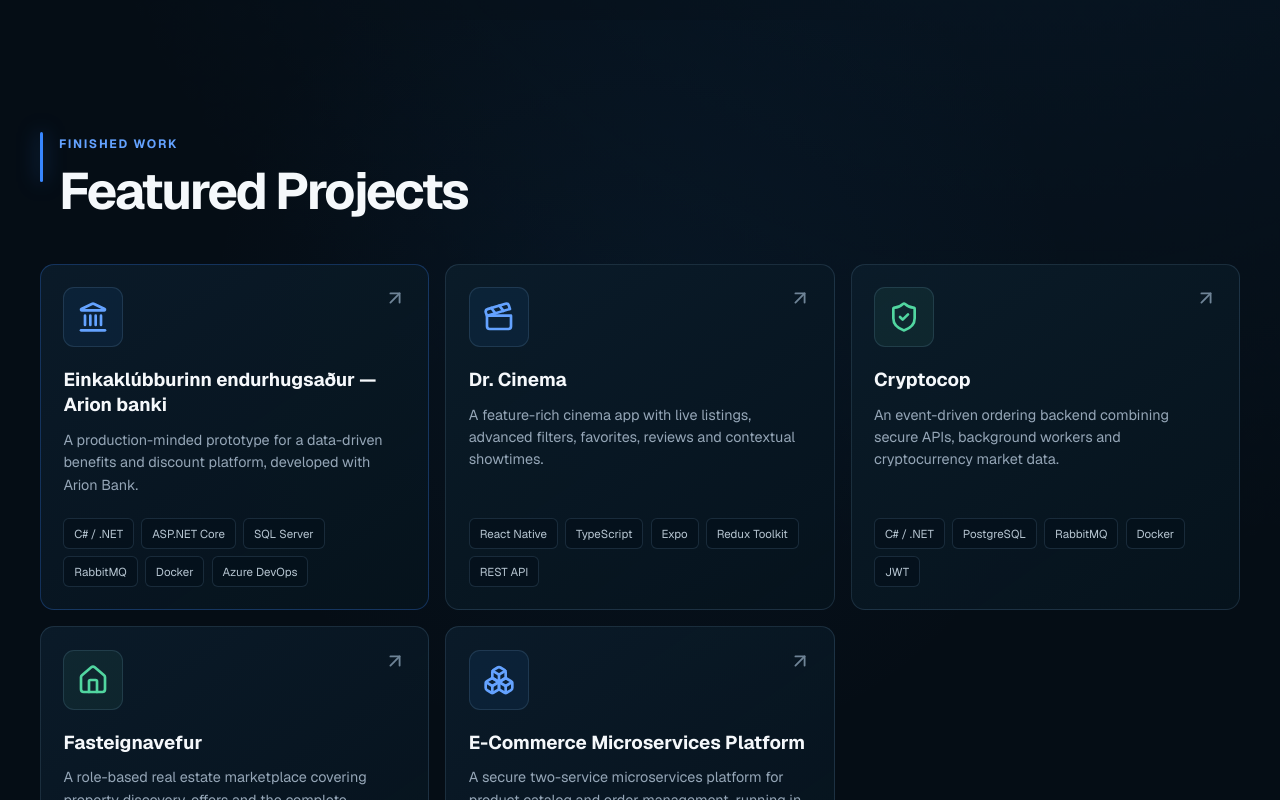
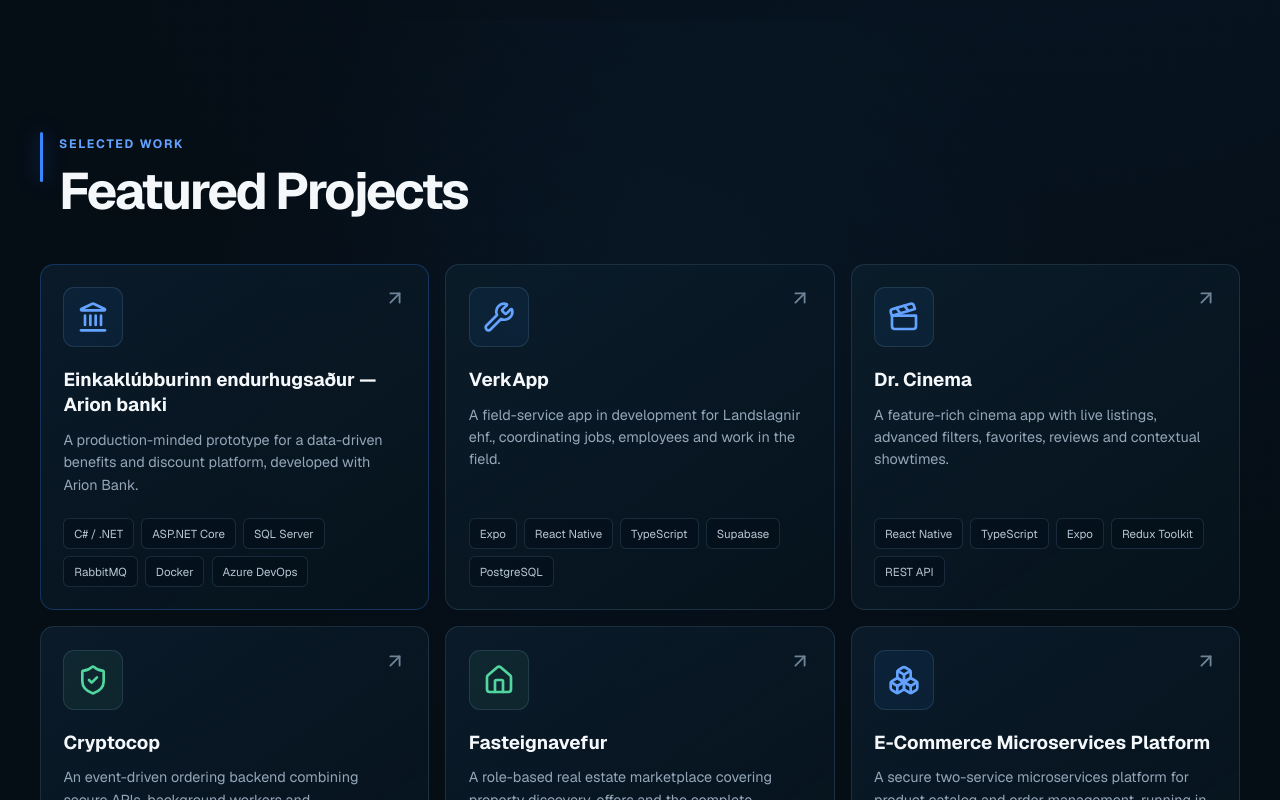
Before and after one commit to Benjarag/benjarag-dev, a Next.js app: page /en in a window 1280 px wide. Shown: the part 780-1580 px from the top of the page. Built offline with nearby package versions, Linux system fonts and the light colour scheme.

Commit message:
Add VerkApp portfolio project

```diff
--- a/components/ui/ProjectCard/ProjectCard.tsx
+++ b/components/ui/ProjectCard/ProjectCard.tsx
@@ -5,6 +5,7 @@
   House,
   Landmark,
   ShieldCheck,
+  Wrench,
 } from "lucide-react";
 import Link from "next/link";
 
@@ -21,6 +22,7 @@
 
 const icons = {
   landmark: Landmark,
+  wrench: Wrench,
   cinema: Clapperboard,
   shield: ShieldCheck,
   house: House,
@@ -29,6 +31,7 @@
 
 const iconStyles = {
   landmark: "",
+  wrench: "",
   cinema: "",
   shield: styles.iconGreen,
   house: styles.iconGreen,
--- a/data/projects.ts
+++ b/data/projects.ts
@@ -25,6 +25,18 @@
     ],
     icon: "landmark",
     featured: true,
+  },
+  {
+    slug: "verkapp",
+    year: 2026,
+    technologies: [
+      "Expo",
+      "React Native",
+      "TypeScript",
+      "Supabase",
+      "PostgreSQL",
+    ],
+    icon: "wrench",
   },
   {
     slug: "dr-cinema",
--- a/i18n/en.ts
+++ b/i18n/en.ts
@@ -45,7 +45,7 @@
     },
   },
   projects: {
-    eyebrow: "Finished work",
+    eyebrow: "Selected work",
     title: "Featured Projects",
     viewProject: "View project details",
     back: "Back to projects",
@@ -69,6 +69,17 @@
           "The backend used ASP.NET Core REST APIs, Entity Framework Core and SQL Server with a clear separation between endpoints, business logic and data access. RabbitMQ and NServiceBus handled transaction events asynchronously, including duplicate protection, retries, error queues and outbound events for future refund and notification services. The prototype processed more than 100 transactions per minute in testing.",
           "The team used Docker Compose, Azure DevOps Pipelines and Octopus Deploy to coordinate development, testing and deployment. I took primary responsibility for project reporting and internal communication, maintained oversight of its scope and status, and compiled work and progress data for the team. I also focused on keeping collaboration efficient and information flow clear while working from Brisbane across a significant time-zone difference.",
           "Project report: https://hdl.handle.net/1946/53852",
+        ],
+      },
+      verkapp: {
+        title: "VerkApp",
+        category: "Mobile application · In development",
+        summary:
+          "A field-service app in development for Landslagnir ehf., coordinating jobs, employees and work in the field.",
+        details: [
+          "I am currently developing VerkApp for Landslagnir ehf., an Icelandic plumbing company with around 30 employees. The app is intended to give managers one place to create location-based jobs, assign them directly or offer them to available employees.",
+          "Planned employee workflows include accepting jobs, viewing job details, navigating to the site, updating work status, adding photos and notes, and marking work complete. The management view is being designed to provide an overview of jobs, employees, availability and ongoing work.",
+          "The architecture uses Expo, React Native, TypeScript, Supabase and PostgreSQL and is being designed for reuse by other field-service businesses, including electrical, HVAC, carpentry and maintenance companies.",
         ],
       },
       "dr-cinema": {
--- a/i18n/is.ts
+++ b/i18n/is.ts
@@ -45,7 +45,7 @@
     },
   },
   projects: {
-    eyebrow: "Lokin verkefni",
+    eyebrow: "Verkasafn",
     title: "Valin verkefni",
     viewProject: "Skoða verkefni nánar",
     back: "Til baka í verkefni",
@@ -69,6 +69,17 @@
           "Bakendinn var byggður með ASP.NET Core REST API, Entity Framework Core og SQL Server og skýrum aðskilnaði endapunkta, viðskiptareglna og gagnalags. RabbitMQ og NServiceBus sáu um ósamstillta færsluvinnslu með vörn gegn tvívinnslu, endurtilraunum, villuröðum og niðurstöðuskeytum fyrir framtíðar endurgreiðslu- og tilkynningaþjónustur. Frumgerðin vann úr yfir 100 færslum á mínútu í prófunum.",
           "Teymið nýtti Docker Compose, Azure DevOps Pipelines og Octopus Deploy til að samræma þróun, prófanir og dreifingu. Ég bar meginábyrgð á skýrslugerð og upplýsingamiðlun innan verkefnisins, hélt utan um umfang og stöðu þess og tók saman vinnu- og framvindugögn fyrir teymið. Ég lagði jafnframt áherslu á að halda samstarfinu skilvirku og upplýsingaflæði skýru þrátt fyrir að vinna frá Brisbane og takast á við verulegan tímamun.",
           "Lokaskýrsla verkefnisins: https://hdl.handle.net/1946/53852",
+        ],
+      },
+      verkapp: {
+        title: "VerkApp",
+        category: "Smáforrit · Í þróun",
+        summary:
+          "Vettvangs- og verkstjórnunarforrit í þróun fyrir Landslagnir ehf. sem tengir saman verk, starfsfólk og vinnu á vettvangi.",
+        details: [
+          "Ég er að þróa VerkApp fyrir Landslagnir ehf., íslenskt pípulagningafyrirtæki með um 30 starfsmenn. Markmiðið er að stjórnendur geti stofnað verk á tilteknum stöðum, úthlutað þeim beint eða sent beiðni til lausra starfsmanna.",
+          "Fyrirhugað verkflæði starfsmanna nær yfir að taka við verkum, skoða upplýsingar, fá leiðsögn á verkstað, uppfæra verkstöðu, bæta við myndum og athugasemdum og ljúka verki. Stjórnendahlutinn er hannaður til að veita yfirsýn yfir verk, starfsfólk, tiltækileika og yfirstandandi vinnu.",
+          "Uppbyggingin nýtir Expo, React Native, TypeScript, Supabase og PostgreSQL og er hönnuð með endurnýtingu í huga fyrir önnur þjónustufyrirtæki, svo sem rafvirkja-, loftræsti-, smíða- og viðhaldsfyrirtæki.",
         ],
       },
       "dr-cinema": {
--- a/types/project.ts
+++ b/types/project.ts
@@ -1,5 +1,6 @@
 export type ProjectIcon =
   | "landmark"
+  | "wrench"
   | "cinema"
   | "shield"
   | "house"
@@ -7,6 +8,7 @@
 
 export const projectSlugs = [
   "einkaklubburinn-arion-banki",
+  "verkapp",
   "dr-cinema",
   "cryptocop",
   "fasteignavefur",
```
